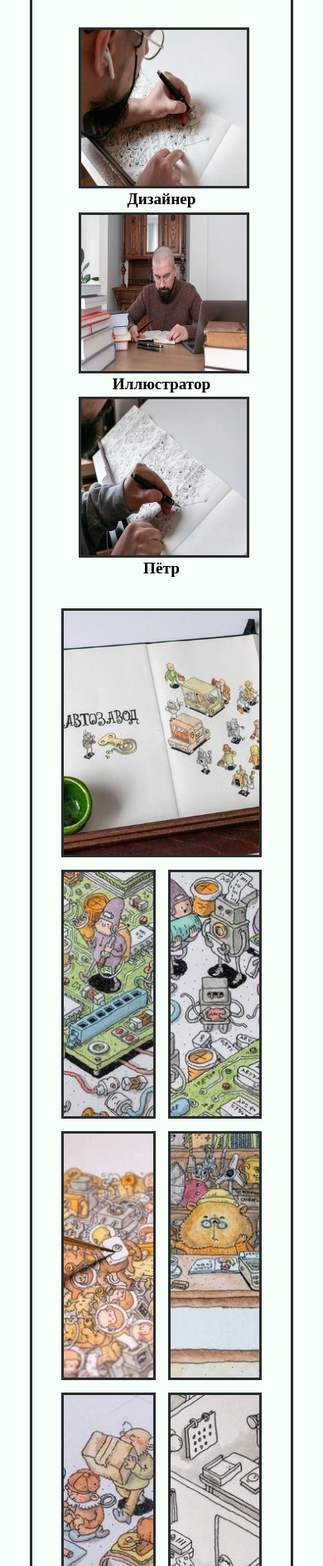
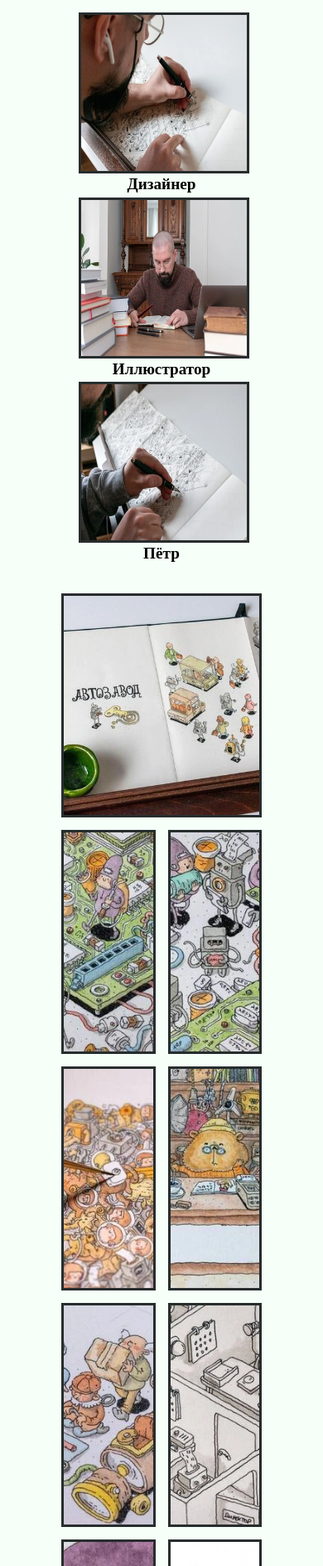
Before and after one commit to saltysallysmine/saltysallysmine.github.io, a plain HTML site: page index.html in a window 390 px wide. Shown: the part 113-2000 px from the top of the page at 83% size. Drawn offline with Linux system fonts and the light colour scheme.

Commit message:
Fix adaptive layout for mobiles

```diff
--- a/css/constants.css
+++ b/css/constants.css
@@ -31,7 +31,7 @@ body {
 @media (max-width: 800px) {
   .grid-container {
     --num-cols: 2;
-    --row-height: 300px;
+    --row-height: 270px;
   }
 }
 
--- a/css/style.css
+++ b/css/style.css
@@ -11,6 +11,19 @@ body {
   border: solid var(--border-color);
   max-width: 80vw;
   margin: 15px auto;
+}
+
+@media(max-width: 800px) {
+
+  .content {
+    border: none;
+    width: 100vw;
+  }
+
+  .gallery {
+    width: 100vw;
+  }
+
 }
 
 .grid-container {
```
